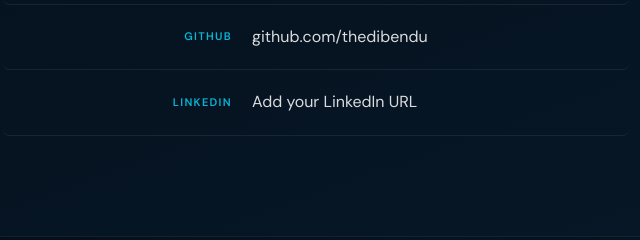
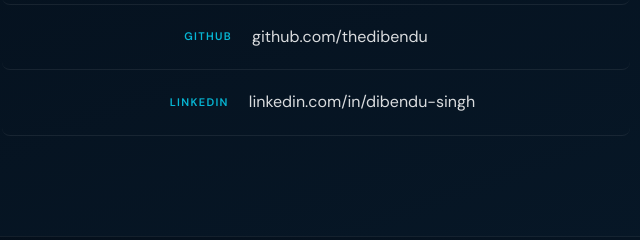
Before and after one commit to thedibendu/thedibendu.github.io, a plain HTML site: page index.html in a window 1280 px wide. Shown: the part 3636-3876 px from the top of the page, 324-964 px from the left. Drawn offline with Linux system fonts and the light colour scheme.

Commit message:
Add LinkedIn profile link to contact section
Co-Authored-By: Claude Sonnet 4.6 <noreply@anthropic.com>

```diff
--- a/index.html
+++ b/index.html
@@ -314,12 +314,10 @@
           <span class="contact-value">github.com/thedibendu</span>
         </a>
 
-        <!-- Replace with your LinkedIn URL:
-             <a href="https://linkedin.com/in/yourprofile" target="_blank" rel="noopener" class="contact-item"> -->
-        <div class="contact-item contact-item--placeholder">
+        <a href="https://www.linkedin.com/in/dibendu-singh/" target="_blank" rel="noopener" class="contact-item">
           <span class="contact-label">LinkedIn</span>
-          <span class="contact-value muted-light">Add your LinkedIn URL</span>
-        </div>
+          <span class="contact-value">linkedin.com/in/dibendu-singh</span>
+        </a>
 
       </div>
     </div>
```
